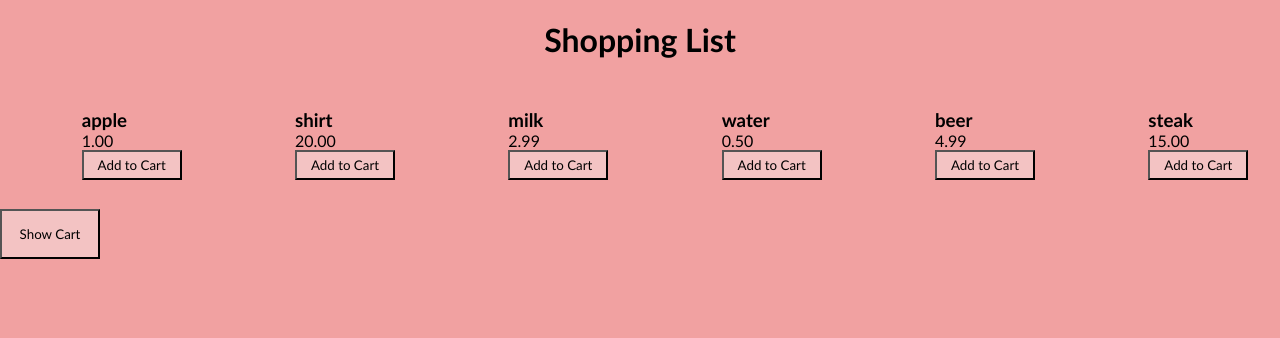
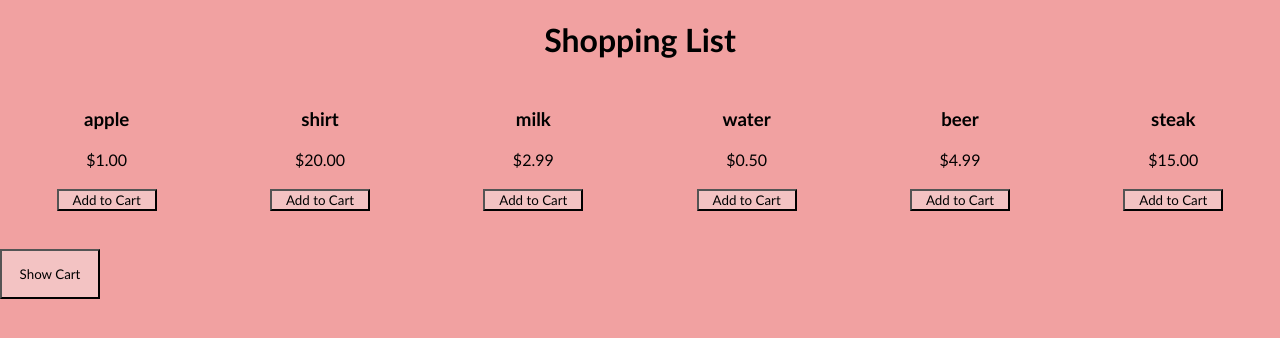
Before and after one commit to thejjwang/reactShoppingCart, a React (Vite) app in the folder vite-project/: page / in a window 1280 px wide. Shown: the top 338 px of the page. Built offline with nearby package versions, Linux system fonts and the light colour scheme.

Commit message:
touched up css

```diff
--- a/vite-project/src/Product.css
+++ b/vite-project/src/Product.css
@@ -1,6 +1,11 @@
 .product {
   width: 50px;
   height: 100px;
+  display: flex;
+  flex-direction: column;
+  justify-content: center;
+  align-items: center;
+  gap: 20px;
 }
 .productContainer {
   margin-top: 50px;
--- a/vite-project/src/Product.jsx
+++ b/vite-project/src/Product.jsx
@@ -4,7 +4,7 @@ const Product = ({ product, setCart }) => {
     return (
       <div className="product">
         <h3>{product.name}</h3>
-        <p>{product.price}</p>
+        <p>${product.price}</p>
         <button onClick={() => setCart((prevCart) => [...prevCart, product])}>
           Add to Cart
         </button>
--- a/vite-project/src/ShowCart.css
+++ b/vite-project/src/ShowCart.css
@@ -35,3 +35,6 @@
   width: 100px;
   height: 50px;
 }
+.modal {
+    margin-top: 40px;
+}
--- a/vite-project/src/ShowCart.jsx
+++ b/vite-project/src/ShowCart.jsx
@@ -16,7 +16,7 @@ const ShowCart = ({ cart }) => {
       </button>
       {isModalOpen && (
         <div className="modal-content">
-        <span className="close">&times;</span>
+        <span className="close"></span>
         <h2>Cart Items: {cart.length}</h2>
         <ul>
             {cart.map((item, index) =>
```
